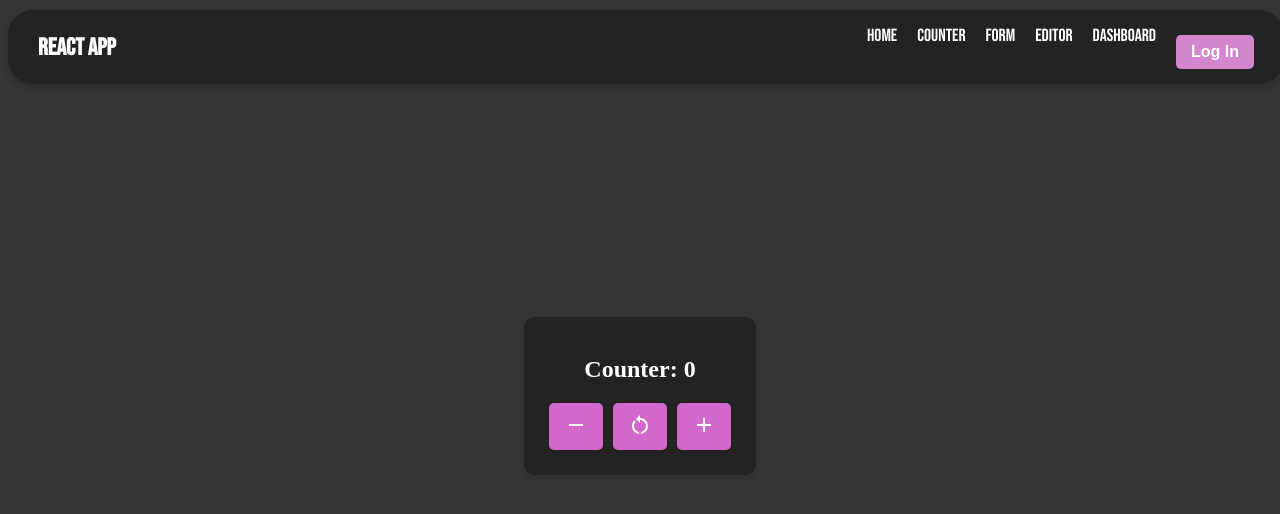
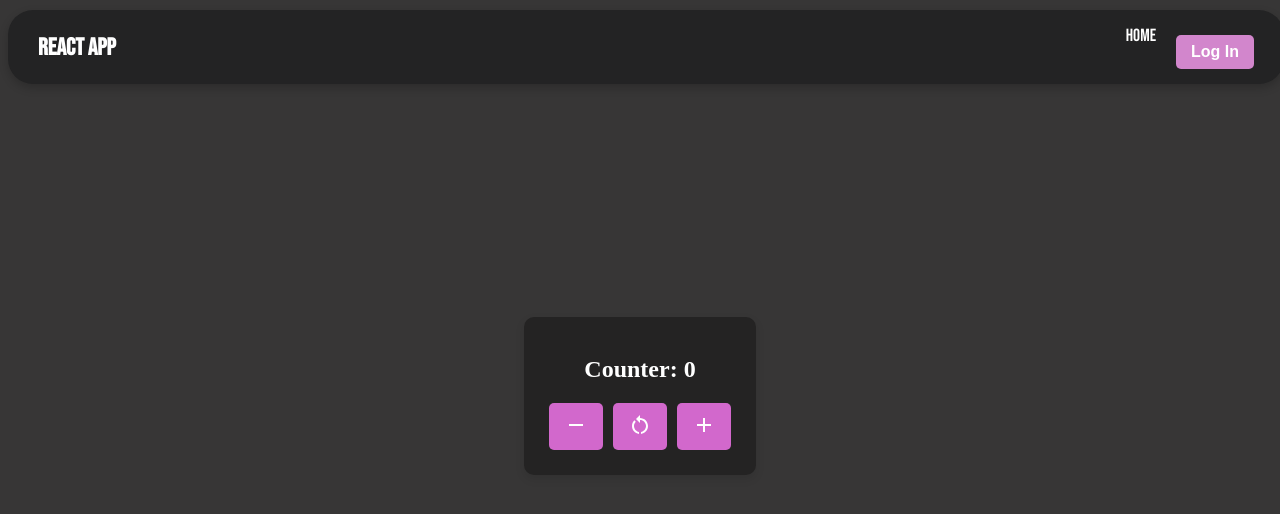
Before and after one commit to rvrocks212/React-project, a React (Create React App) app: page /counter in a window 1280 px wide. Shown: the top 514 px of the page. Built offline with nearby package versions, Linux system fonts and the light colour scheme; a web font is replaced by a local one.

Commit message:
final changes

```diff
--- a/src/components/Counter.css
+++ b/src/components/Counter.css
@@ -1,4 +1,3 @@
-/* src/Counter.css */
 .counter-container {
     position: relative;
     width: 100%;
--- a/src/components/Counter.tsx
+++ b/src/components/Counter.tsx
@@ -1,4 +1,3 @@
-// src/Counter.tsx
 import React, { useState, useEffect } from "react";
 import "./Counter.css";
 
--- a/src/components/Navbar.tsx
+++ b/src/components/Navbar.tsx
@@ -1,11 +1,12 @@
 import React, { useState, useEffect } from "react";
-import { Link } from "react-router-dom";
+import { Link, useNavigate } from "react-router-dom";
 import "./Navbar.css";
-import MenuIcon from '@mui/icons-material/Menu';
+import MenuIcon from "@mui/icons-material/Menu";
 
 const Navbar: React.FC = () => {
   const [userEmail, setUserEmail] = useState<string | null>(null);
   const [menuOpen, setMenuOpen] = useState(false);
+  const navigate = useNavigate();
 
   useEffect(() => {
     const storedUser = localStorage.getItem("userForm");
@@ -15,21 +16,46 @@ const Navbar: React.FC = () => {
     }
   }, []);
 
+  const handleLogout = () => {
+    localStorage.removeItem("userForm");
+    setUserEmail(null);
+    navigate("/home");
+  };
+
   return (
     <nav className="navbar">
       <div className="nav-logo">React App</div>
-      <div className="hamburger" onClick={()=>setMenuOpen(!menuOpen)}><MenuIcon/></div>
+      <div className="hamburger" onClick={() => setMenuOpen(!menuOpen)}>
+        <MenuIcon />
+      </div>
       <ul className={`nav-links ${menuOpen ? "open" : ""}`}>
-        <li><Link to="/home" onClick={() => setMenuOpen(false)}>Home</Link></li>
-        <li><Link to="/counter" onClick={() => setMenuOpen(false)}>Counter</Link></li>
-        <li><Link to="/form" onClick={() => setMenuOpen(false)}>Form</Link></li>
-        <li><Link to="/editor" onClick={() => setMenuOpen(false)}>Editor</Link></li>
-        <li><Link to="/dashboard" onClick={() => setMenuOpen(false)}>Dashboard</Link></li>
+        <li>
+          <Link to="/home" onClick={() => setMenuOpen(false)}>Home</Link>
+        </li>
+        {userEmail && (
+          <>
+            <li>
+              <Link to="/counter" onClick={() => setMenuOpen(false)}>Counter</Link>
+            </li>
+            <li>
+              <Link to="/form" onClick={() => setMenuOpen(false)}>Form</Link>
+            </li>
+            <li>
+              <Link to="/editor" onClick={() => setMenuOpen(false)}>Editor</Link>
+            </li>
+            <li>
+              <Link to="/dashboard" onClick={() => setMenuOpen(false)}>Dashboard</Link>
+            </li>
+          </>
+        )}
         <div className="auth-section">
           {userEmail ? (
+            <>
               <span className="user-email">{userEmail}</span>
+              <button className="logout-button" onClick={handleLogout}>Logout</button>
+            </>
           ) : (
-          <button className="login-button" onClick={() => alert("Redirect to login page")}>
+            <button className="login-button" onClick={() => navigate("/")}>
               Log In
             </button>
           )}
--- a/src/pages/SignUp.tsx
+++ b/src/pages/SignUp.tsx
@@ -1,4 +1,3 @@
-// src/Signup.tsx
 import React, { useState } from "react";
 import { useNavigate } from "react-router-dom";
 import "./SignUp.css";
```
Also changed, not shown: src/context/UserContext.tsx (deleted). Lines whose indentation alone changed are shown as unchanged.
